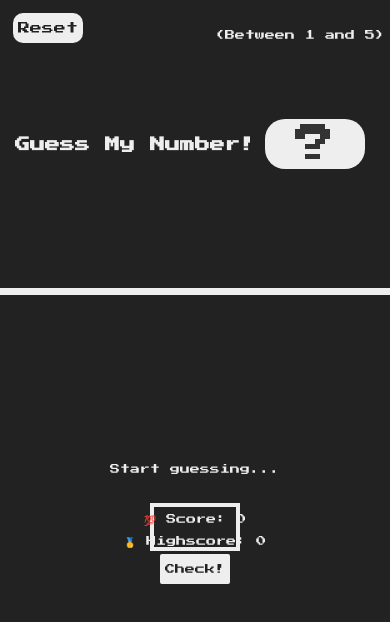
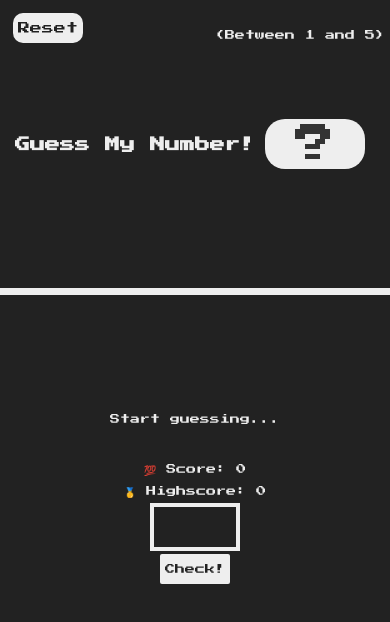
Before and after one commit to Shakti-Biswadip/guess-number, a plain HTML site: page index.html in a window 390 px wide. Drawn offline with Linux system fonts and the light colour scheme.

Commit message:
Update style.css

```diff
--- a/style.css
+++ b/style.css
@@ -210,7 +210,7 @@ h1 {
   }
   .right {
     position: relative;
-    bottom: 200px;
+    bottom: 250px;
     display: inline-block;
     text-align: center;
   }
```
